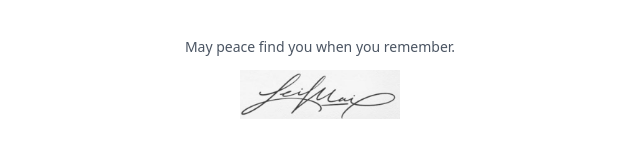
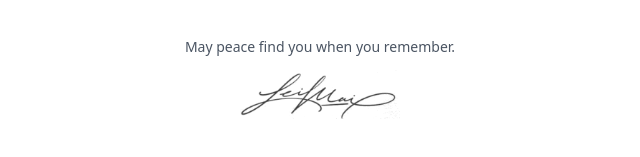
Before and after one commit to Le1Ma1/memory-alive-site, a plain HTML site: page index.html in a window 1280 px wide. Shown: the part 3972-4129 px from the top of the page, 320-960 px from the left. Drawn offline with Linux system fonts and the light colour scheme.

Commit message:
sing perfect

```diff
--- a/index.html
+++ b/index.html
@@ -1119,7 +1119,7 @@
     <p class="blessing" style="font-size:14px; color:#4b5563; margin-bottom:10px;">
       May peace find you when you remember.
     </p>
-    <img src="assets/LeiMaiSing.jpg"
+    <img src="assets/LeiMaiSing.png"
          alt="LeiMai signature"
          style="width:160px; opacity:0.8; display:block; margin:12px auto;">
   </section>
```
Also changed, not shown: LeiMaiSing.jpg (renamed from assets/LeiMaiSing.jpg), assets/LeiMaiSing.png (added).
